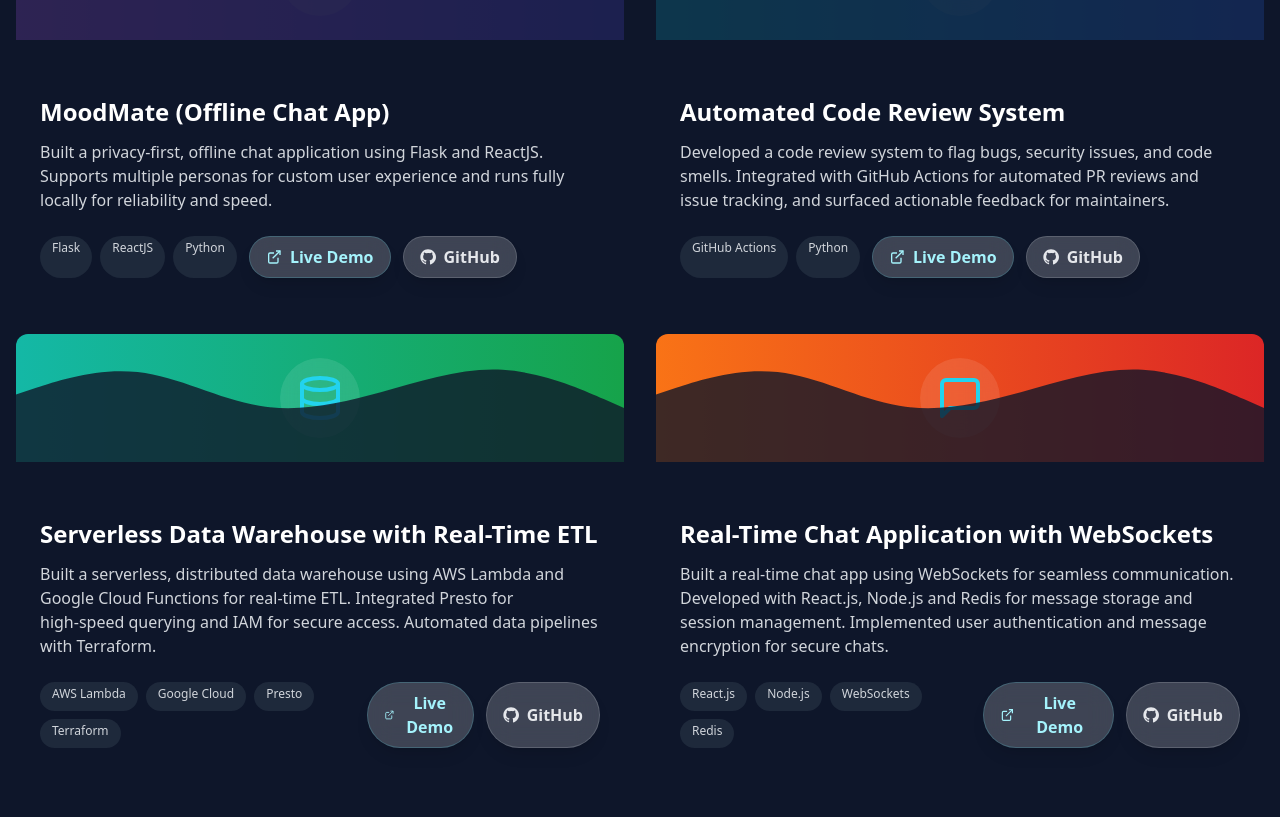
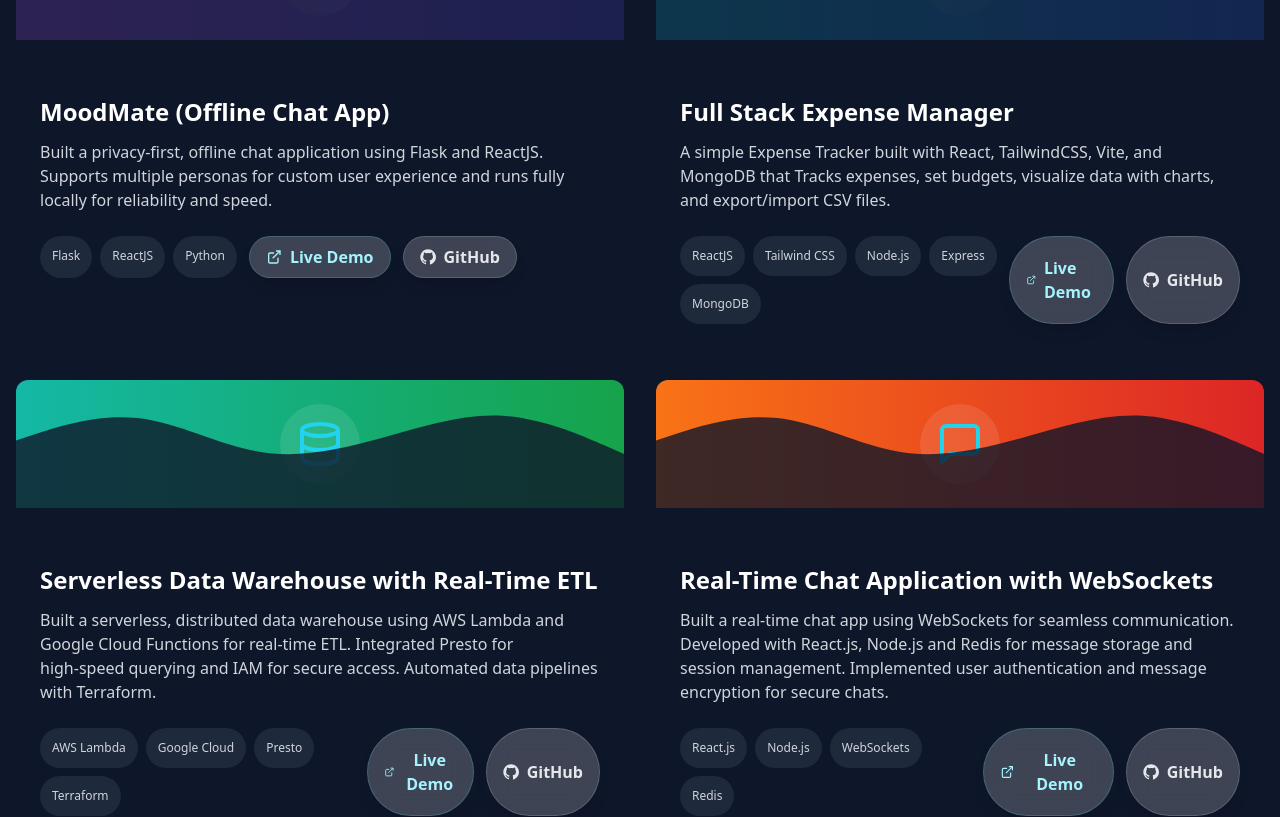
Before and after one commit to Sudhanshu-shukl/portfolio, a React (Vite) app: page / in a window 1280 px wide. Shown: the part 4748-5565 px from the top of the page. Built offline with nearby package versions, Linux system fonts and the light colour scheme.

Commit message:
Update : Projects

```diff
--- a/src/components/Projects.jsx
+++ b/src/components/Projects.jsx
@@ -43,13 +43,13 @@ const Projects = () => {
     },
     {
       icon: <Code className="w-12 h-12 text-cyan-400" />,
-      title: "Automated Code Review System",
-      description: "Developed a code review system to flag bugs, security issues, and code smells. Integrated with GitHub Actions for automated PR reviews and issue tracking, and surfaced actionable feedback for maintainers.",
-      techStack: ["GitHub Actions", "Python"],
+      title: "Full Stack Expense Manager",
+      description: "A simple Expense Tracker built with React, TailwindCSS, Vite, and MongoDB that Tracks expenses, set budgets, visualize data with charts, and export/import CSV files.",
+      techStack: ["ReactJS", "Tailwind CSS", "Node.js", "Express", "MongoDB"],
       color: "from-cyan-500 to-blue-600",
-      liveDemo: "#",
-      github: "https://github.com/sudhanshu-shukl/code-review",
-      completed: false
+      liveDemo: "https://sudhanshu-shukl.github.io/Expense-Manager",
+      github: "https://github.com/sudhanshu-shukl/Expense-Manager",
+      completed: true
     },
     {
       icon: <Database className="w-12 h-12 text-cyan-400" />,
@@ -99,7 +99,7 @@ const Projects = () => {
           <h2
             data-text="PROJECTS"
             className="glitch-text text-4xl md:text-5xl font-bold mb-8"
-            style={{background: 'linear-gradient(to top, #9CA3AF, #D1D5DB, #FFFFFF)', WebkitBackgroundClip: 'text', WebkitTextFillColor: 'transparent', backgroundClip: 'text'}}
+            style={{ background: 'linear-gradient(to top, #9CA3AF, #D1D5DB, #FFFFFF)', WebkitBackgroundClip: 'text', WebkitTextFillColor: 'transparent', backgroundClip: 'text' }}
           >
             PROJECTS
           </h2>
@@ -153,7 +153,7 @@ const Projects = () => {
                       {project.techStack.map((tech, idx) => (
                         <span
                           key={idx}
-                          className="px-2 md:px-3 py-1 text-xs rounded-full bg-slate-800 text-gray-300"
+                          className="px-2 md:px-3 py-3 text-xs rounded-full bg-slate-800 text-gray-300"
                         >
                           {tech}
                         </span>
@@ -201,7 +201,7 @@ const Projects = () => {
                         className="inline-flex items-center justify-center gap-2 px-3 md:px-4 py-2 rounded-full bg-white/20 backdrop-blur-md text-gray-200 font-semibold shadow-lg hover:bg-gray-700/40 hover:text-white transition-all duration-200 border border-gray-300/20 text-sm md:text-base"
                       >
                         <svg className="w-3 md:w-4 h-3 md:h-4" fill="currentColor" viewBox="0 0 24 24">
-                          <path d="M12 .5C5.73.5.5 5.74.5 12.02c0 5.1 3.29 9.43 7.86 10.96.58.11.79-.25.79-.56 0-.28-.01-1.02-.02-2-3.2.7-3.88-1.54-3.88-1.54-.53-1.34-1.3-1.7-1.3-1.7-1.06-.72.08-.71.08-.71 1.17.08 1.78 1.2 1.78 1.2 1.04 1.78 2.73 1.27 3.4.97.11-.75.41-1.27.74-1.56-2.55-.29-5.23-1.28-5.23-5.7 0-1.26.45-2.29 1.19-3.1-.12-.29-.52-1.46.11-3.05 0 0 .97-.31 3.18 1.18a11.1 11.1 0 0 1 2.9-.39c.98 0 1.97.13 2.9.39 2.2-1.49 3.17-1.18 3.17-1.18.63 1.59.23 2.76.11 3.05.74.81 1.19 1.84 1.19 3.1 0 4.43-2.69 5.41-5.25 5.7.42.36.79 1.09.79 2.2 0 1.59-.01 2.87-.01 3.26 0 .31.21.68.8.56C20.71 21.45 24 17.12 24 12.02 24 5.74 18.27.5 12 .5z"/>
+                          <path d="M12 .5C5.73.5.5 5.74.5 12.02c0 5.1 3.29 9.43 7.86 10.96.58.11.79-.25.79-.56 0-.28-.01-1.02-.02-2-3.2.7-3.88-1.54-3.88-1.54-.53-1.34-1.3-1.7-1.3-1.7-1.06-.72.08-.71.08-.71 1.17.08 1.78 1.2 1.78 1.2 1.04 1.78 2.73 1.27 3.4.97.11-.75.41-1.27.74-1.56-2.55-.29-5.23-1.28-5.23-5.7 0-1.26.45-2.29 1.19-3.1-.12-.29-.52-1.46.11-3.05 0 0 .97-.31 3.18 1.18a11.1 11.1 0 0 1 2.9-.39c.98 0 1.97.13 2.9.39 2.2-1.49 3.17-1.18 3.17-1.18.63 1.59.23 2.76.11 3.05.74.81 1.19 1.84 1.19 3.1 0 4.43-2.69 5.41-5.25 5.7.42.36.79 1.09.79 2.2 0 1.59-.01 2.87-.01 3.26 0 .31.21.68.8.56C20.71 21.45 24 17.12 24 12.02 24 5.74 18.27.5 12 .5z" />
                         </svg>
                         GitHub
                       </a>
```
